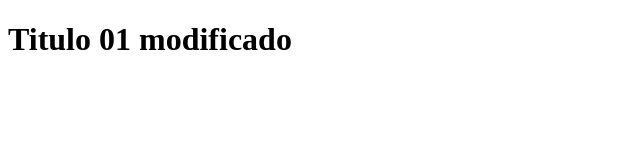
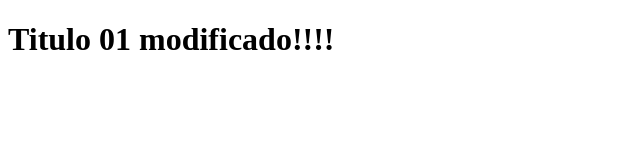
Before and after one commit to eugeniadev16/HelloGit, a plain HTML site: page index.html in a window 1280 px wide. Shown: the full height of the page, 0-640 px from the left. Drawn offline with Linux system fonts and the light colour scheme.

```diff
--- a/index.html
+++ b/index.html
@@ -9,7 +9,7 @@
 </head>
 
 <body>
-    <h1>Titulo 01 modificado</h1>
+    <h1>Titulo 01 modificado!!!!</h1>
 </body>
 
 </html>
```
